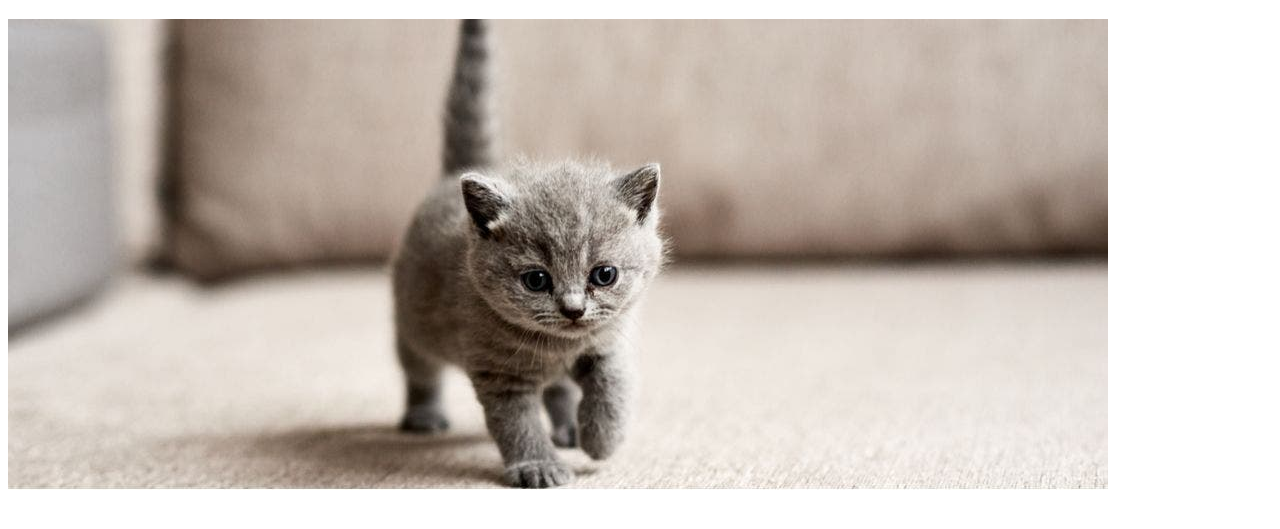
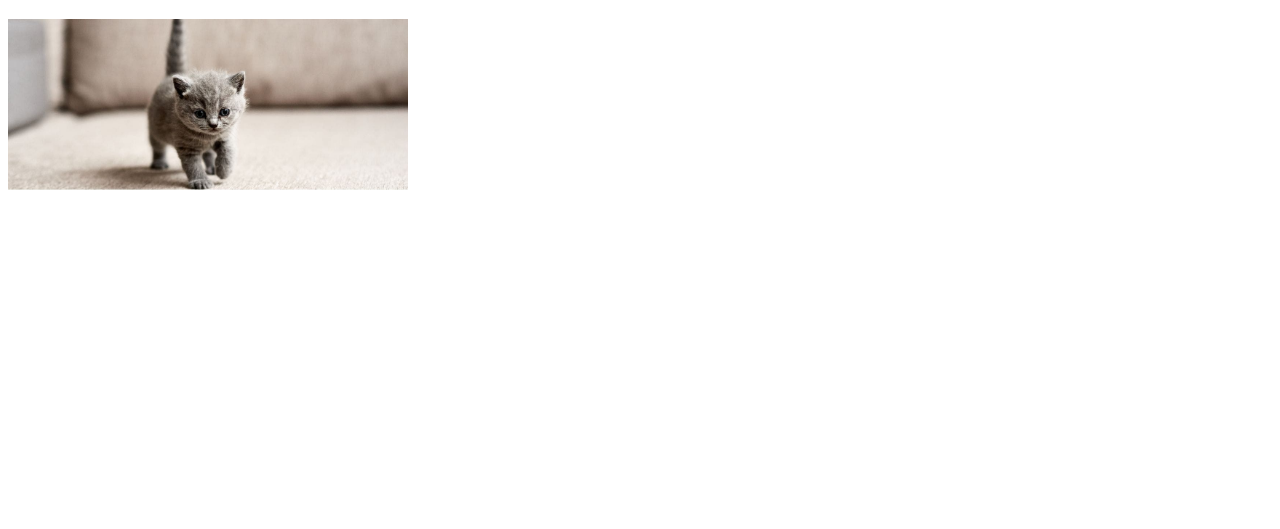
Before and after one commit to OleksandraKotovska/project-html, a plain HTML site: page index.html in a window 1280 px wide. Shown: the part 61-590 px from the top of the page. Drawn offline with Linux system fonts and the light colour scheme.

Commit message:
added fixes for image

```diff
--- a/index.html
+++ b/index.html
@@ -11,7 +11,7 @@
 
 <body>
     <h1>Hello</h1>
-    <img src="img/cat.jpeg" alt="Little kitty">
+    <img width="400" src="img/cat.jpeg" alt="Little kitty">
 </body>
 
 </html>
```
